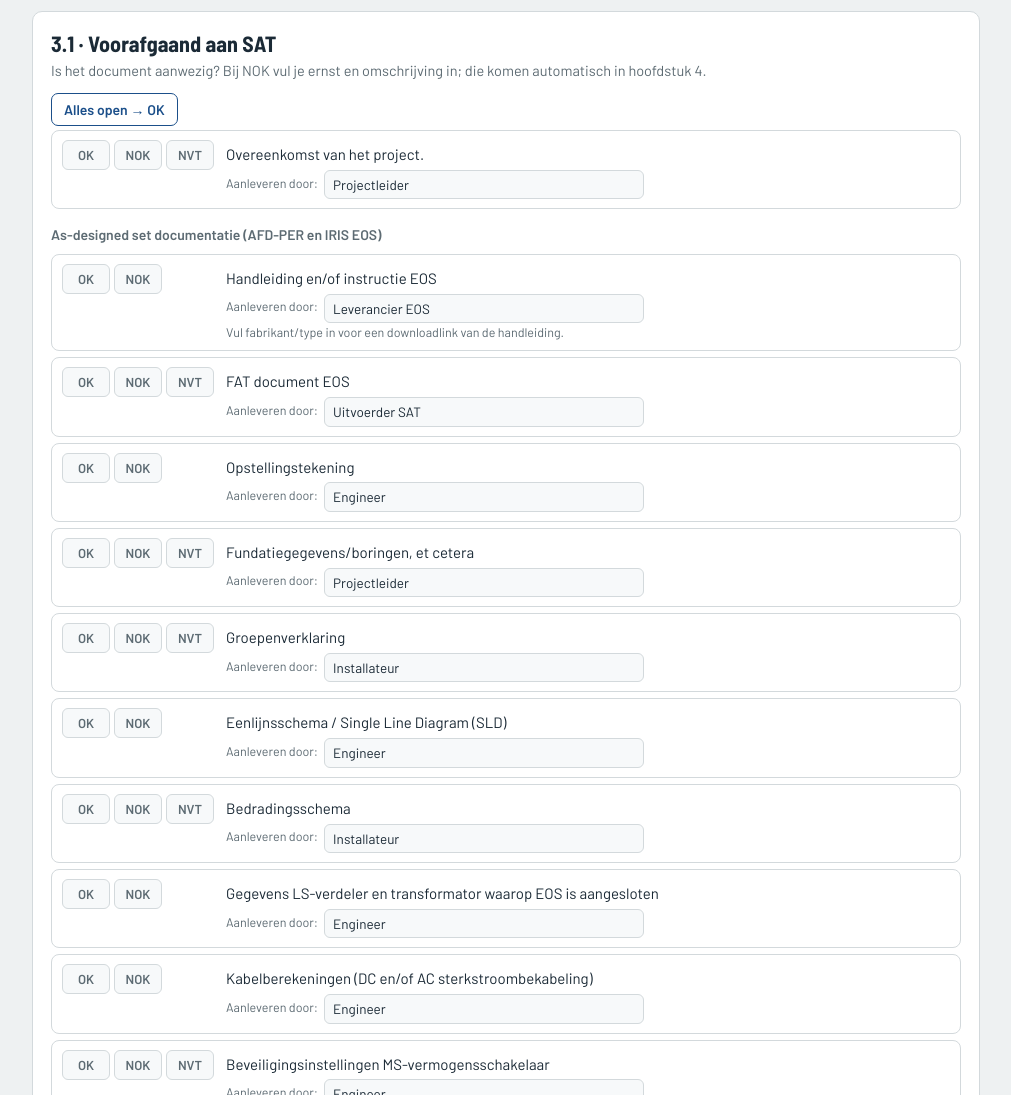
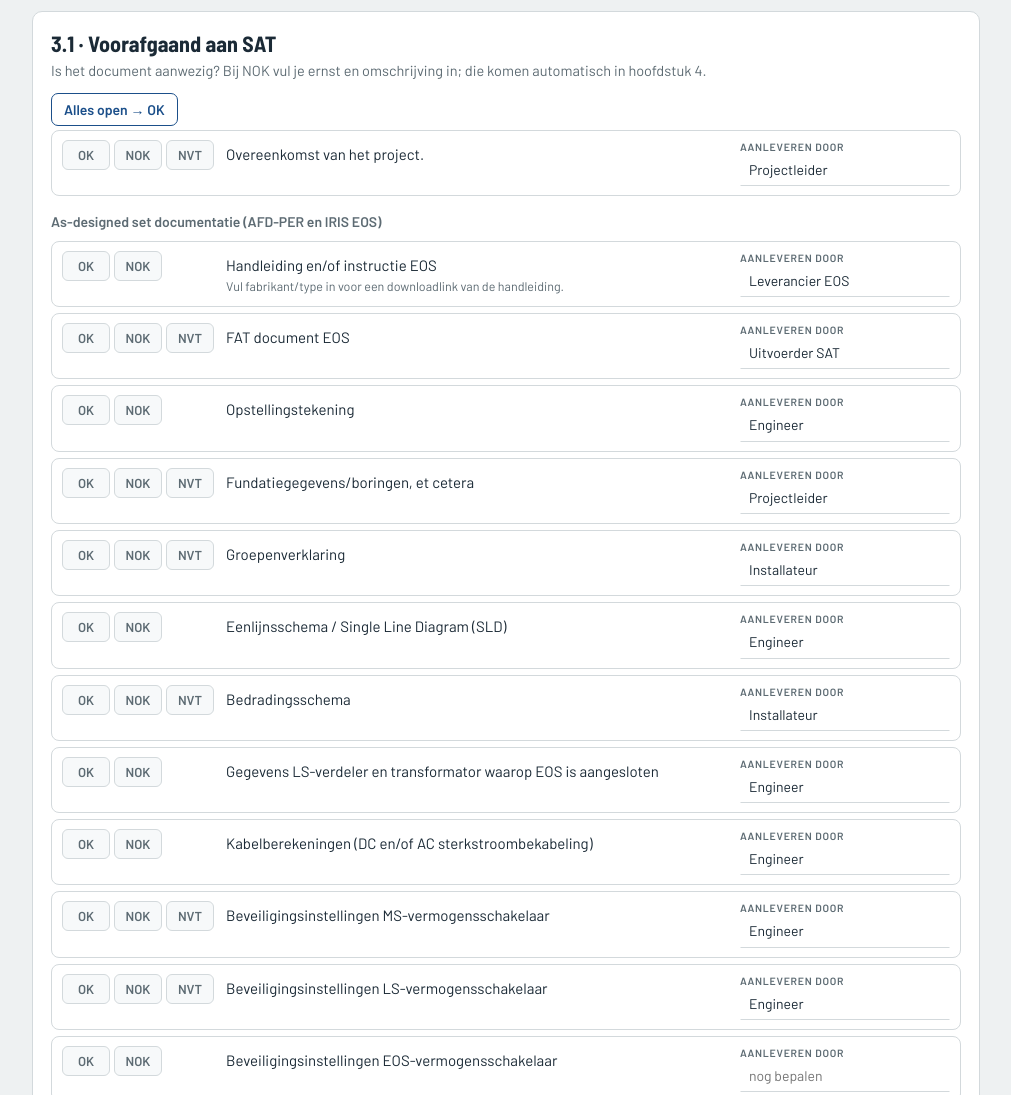
Before and after one commit to nickcambeen/fudura, a plain HTML site: page tools/sat/index.html in a window 1280 px wide. Shown: the part 1284-2379 px from the top of the page, without its empty margins (134-1145 px from the left). Drawn offline with nearby package versions, Linux system fonts and the light colour scheme.

Commit message:
SAT-formulier: aanleveren-door als nette kolom rechts
Co-Authored-By: Claude Opus 5.5 <noreply@anthropic.com>
Claude-Session: https://claude.ai/code/session_015LRpJb9uHUEzHB8Mhwfima

```diff
--- a/tools/sat/index.html
+++ b/tools/sat/index.html
@@ -44,6 +44,11 @@ table.rol td:first-child{font-size:14px;width:34%}
 .keus button.aan[data-s="OK"]{background:var(--ok);border-color:var(--ok);color:#fff}
 .keus button.aan[data-s="NOK"]{background:var(--nok);border-color:var(--nok);color:#fff}
 .keus button.aan[data-s="NVT"]{background:var(--nvt);border-color:var(--nvt);color:#fff}
+.item.met-aan{grid-template-columns:auto 1fr 210px}
+.item .aan{display:flex;flex-direction:column;gap:1px;align-self:center}
+.item .aan span{font:600 10.5px Barlow,sans-serif;text-transform:uppercase;letter-spacing:.07em;color:var(--muted)}
+.item .aan input{padding:5px 8px;font-size:14px;background:transparent;border-color:transparent;border-bottom:1px solid var(--lijn);border-radius:0}
+.item .aan input:hover,.item .aan input:focus{border-color:var(--lijn);border-radius:6px;background:var(--veld)}
 .item .tekst{font-size:15px;padding-top:4px}
 .item .tekst input{margin-top:2px}
 .item .nc{grid-column:1/-1;display:grid;grid-template-columns:130px 1fr;gap:8px}
@@ -66,7 +71,7 @@ button.k.oranje{background:var(--oranje);border-color:var(--oranje);color:#fff}
 .balk .stat{font-size:14px;color:var(--muted)}
 .balk .stat b.r{color:var(--nok)}
 .melding{font-size:14px;padding:8px 10px;border-radius:6px;background:#fdecea;color:#8a1f12;margin-top:8px;display:none}
-@media (max-width:560px){.item{grid-template-columns:1fr}.item .nc{grid-template-columns:1fr}}
+@media (max-width:560px){.item,.item.met-aan{grid-template-columns:1fr}.item .nc{grid-template-columns:1fr}}
 </style>
 </head>
 <body>
@@ -230,10 +235,11 @@ function lijst(id, defs, sleutel){ const bak = $('#' + id); bak.innerHTML = '';
     const tk = el('div', {class:'tekst'});
     if (x === 'eigen'){ const i = el('input', {placeholder:'Extra controlepunt op verzoek van opdrachtgever (leeg = regel vervalt)'}); i.value = S.eigen[rij] || ''; i.oninput = () => { S.eigen[rij] = i.value; bewaar(); }; tk.append(i); }
     else tk.append(tekst);
-    if (sleutel === 'c31'){ const a = el('input', {list:'dlPartij', placeholder:'Aanleveren door…', 'aria-label':'Aanleveren door', style:'margin-top:4px;padding:4px 8px;font-size:13.5px;max-width:320px'}); a.value = aan(rij); a.oninput = () => { S.aan = S.aan || {}; S.aan[rij] = a.value; bewaar(); }; tk.append(el('div', {class:'fotohint', style:'display:flex;gap:6px;align-items:center;flex-wrap:wrap'}, 'Aanleveren door:', a)); }
     if (sleutel === 'c31' && rij === 3){ const dd = docsVoor(); dd.forEach(d => tk.append(el('div', {class:'fotohint'}, el('a', {href:d.url, download:'', target:'_blank'}, '⤓ ' + d.naam)))); if (!dd.length) tk.append(el('div', {class:'fotohint'}, 'Vul fabrikant/type in voor een downloadlink van de handleiding.')); }
     if (Array.isArray(x)){ const n = x.filter(f => S.foto[f]).length; tk.append(el('div', {class:'fotohint'}, `${n}/${x.length} foto${x.length > 1 ? "'s" : ''} toegevoegd`)); }
     it.append(keus, tk);
+    if (sleutel === 'c31'){ it.classList.add('met-aan'); const a = el('input', {list:'dlPartij', placeholder:'nog bepalen', 'aria-label':'Aanleveren door'}); a.value = aan(rij); a.oninput = () => { S.aan = S.aan || {}; S.aan[rij] = a.value; bewaar(); };
+      it.append(el('label', {class:'aan'}, el('span', {}, 'Aanleveren door'), a)); }
     if (st.s === 'NOK'){ const e = el('select', {'aria-label':'Ernst'}, el('option', {value:''}, 'Ernst…')); ['Hoog','Midden','Laag'].forEach(o => e.append(el('option', {value:o}, o))); e.value = st.e || '';
       const t = el('textarea', {placeholder:'Omschrijving niet-conformiteit'}); t.value = st.t || '';
       e.onchange = () => { st.e = e.value; bewaar(); }; t.oninput = () => { st.t = t.value; bewaar(); };
@@ -371,7 +377,8 @@ async function maakWord(){
 }
 $('#bWord').onclick = maakWord;
 window.__SAT = {get S(){ return S; }, set S(x){ S = x; }, maakWord, bouw};
-laad(); vulKeus(); if (!lees(SLEUTEL, null)){ const n = $('#sKeus').value; if (n && standaarden()[n]) pasToe(standaarden()[n]); }
+laad(); if (S.aan) for (const [k, x] of Object.entries(S.aan)) if (x === 'Projectleider Fudura' || x === 'Engineering Fudura') delete S.aan[k];
+vulKeus(); if (!lees(SLEUTEL, null)){ const n = $('#sKeus').value; if (n && standaarden()[n]) pasToe(standaarden()[n]); }
 bouw();
 </script>
 </body>
```
